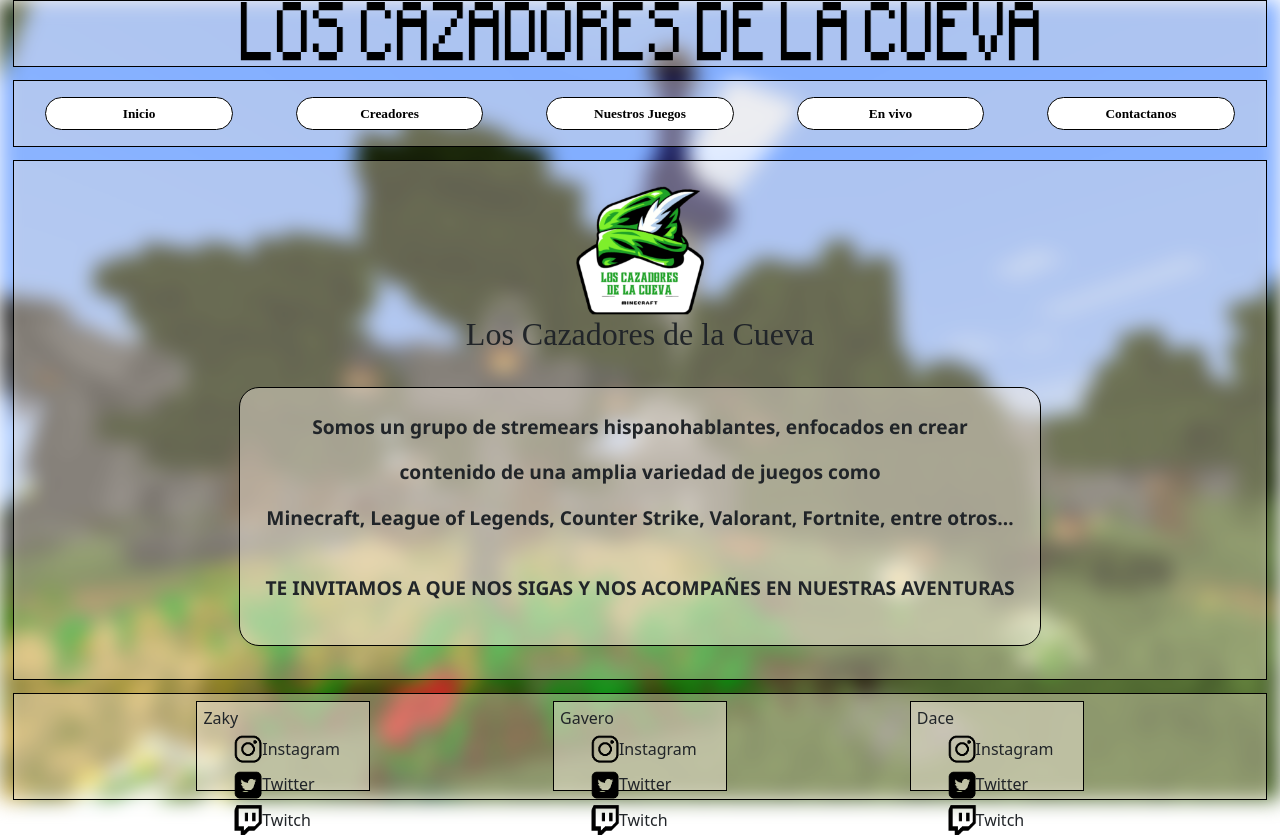
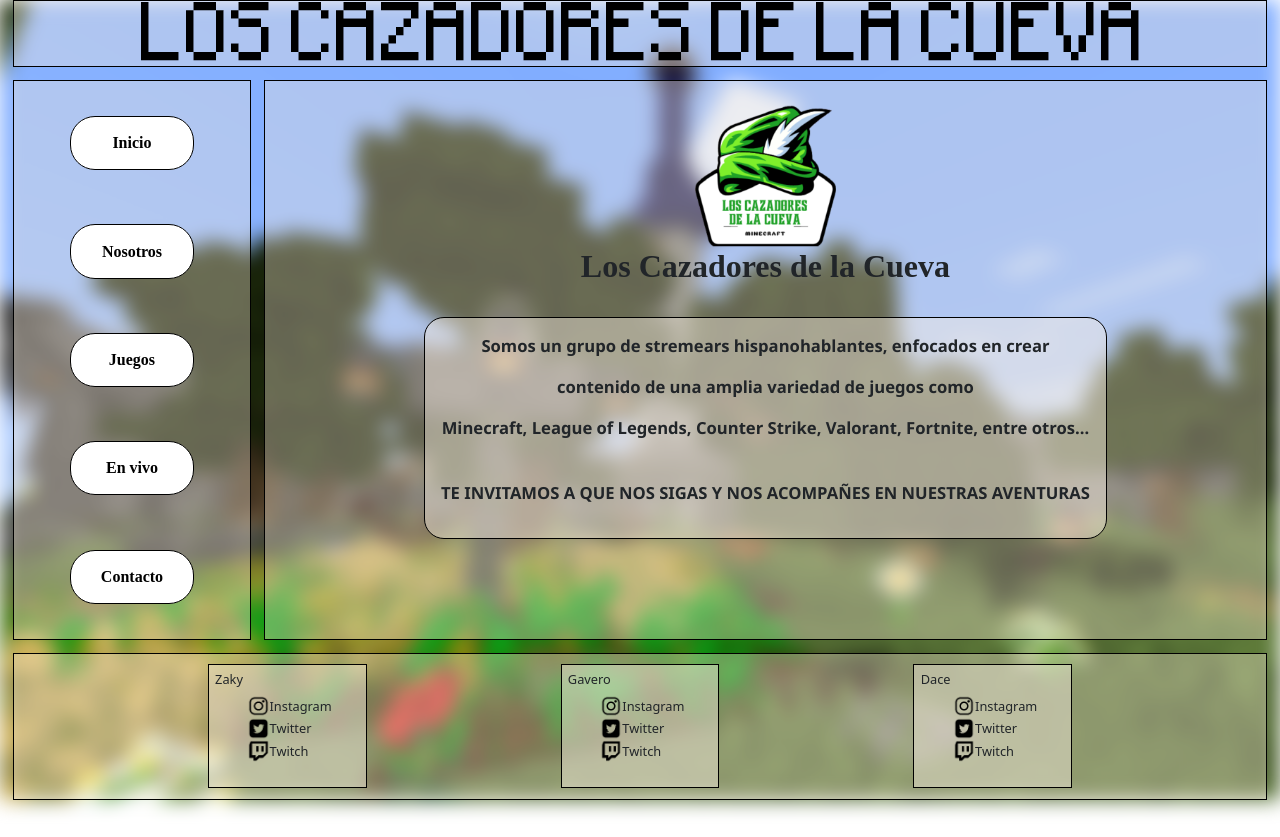
Before and after one commit to Inakigarro/losCazadoresDeLaCueva, a plain HTML site: page index.html in a window 1280 px wide. After the commit the page ends 800 px from the top, so only its background shows below. Drawn offline with nearby package versions, Linux system fonts and the light colour scheme; a web font is replaced by a local one.

Commit message:
feat: several changes to font sizes and imgs width

```diff
--- a/index.html
+++ b/index.html
@@ -13,85 +13,109 @@
     <body>
         <div class="backgroundImage"></div>
         <div class="mainGrid">
-            <header class="headerArea header transparent-base">
-                <img src="./assets/header.png" alt="Los Cazadores de la Cueva">
+            <header class="headerArea header h-auto w-auto d-flex flex-row justify-content-center align-items-center transparent-base">
+                <img class="img-fluid" src="./assets/header.png" alt="Los Cazadores de la Cueva">
             </header>
-            <nav class="navArea navPanel transparent-base">
-                <ul class="navList">
-                    <li class="navListItem"><a class="navItem" href="./index.html">Inicio</a></li>
-                    <li class="navListItem"><a class="navItem" href="./pages/creadores.html">Creadores</a></li>
-                    <li class="navListItem"><a class="navItem" href="./pages/nuetrosJuegos.html">Nuestros Juegos</a></li>
-                    <li class="navListItem"><a class="navItem" href="./pages/live.html">En vivo</a></li>
-                    <li class="navListItem"><a class="navItem" href="./pages/contacto.html">Contactanos</a></li>
+            <nav class="navArea navPanel navbar h-auto transparent-base">
+                <ul class="navList d-flex flex-lg-column flex-md-row flex-sm-row flex-nowrap justify-content-sm-evenly justify-content-center align-items-center w-100 p-0 list-unstyled text-center">
+                    <li class="navListItem d-flex justify-content-center align-items-center">
+                        <a class="navItem h-50 w-75 m-auto d-flex flex-row justify-content-center align-items-center text-center" href="./index.html">
+                            Inicio
+                        </a>
+                    </li>
+                    <li class="navListItem d-flex justify-content-center align-items-center">
+                        <a class="navItem h-50 w-75 m-auto d-flex flex-row justify-content-center align-items-center text-center" href="./pages/creadores.html">
+                            Nosotros
+                        </a>
+                    </li>
+                    <li class="navListItem d-flex justify-content-center align-items-center">
+                        <a class="navItem h-50 w-75 m-auto d-flex flex-row justify-content-center align-items-center text-center" href="./pages/nuetrosJuegos.html">
+                            Juegos
+                        </a>
+                    </li>
+                    <li class="navListItem d-flex justify-content-center align-items-center">
+                        <a class="navItem h-50 w-75 m-auto d-flex flex-row justify-content-center align-items-center text-center" href="./pages/live.html">
+                            En vivo
+                        </a>
+                    </li>
+                    <li class="navListItem d-flex justify-content-center align-items-center">
+                        <a class="navItem h-50 w-75 m-auto d-flex flex-row justify-content-center align-items-center text-center" href="./pages/contacto.html">
+                            Contacto
+                        </a>
+                    </li>
                 </ul>
             </nav>
             <main class="mainContenArea mainContent transparent-base d-flex flex-column justify-content-center align-items-center w-100">
-                <div class="h-100">
-                    <div class="tituloDescripcion h-25 my-5">
-                        <img class="LCdlCLogo" src="./assets/Recurso 1.png" alt="Logo Los Cazadores de la Cueva">
-                        <h2>Los Cazadores de la Cueva</h2>
+                <div class="">
+                    <div class="tituloDescripcion d-flex flex-column flex-nowrap justify-content-start align-items-center h-auto my-4">
+                        <img class="img-fluid" src="./assets/Recurso 1.png" alt="Logo Los Cazadores de la Cueva">
+                        <h2 class="h2 fw-bold text-center h-auto">Los Cazadores de la Cueva</h2>
                     </div>
-                    <div class="descripcion transparent-component h-50">
-                        <p>
-                            Somos un grupo de stremears hispanohablantes, enfocados en crear
-                        </p>
-                        <p>
-                            contenido de una amplia variedad de juegos como
-                        </p>
-                        <p>Minecraft, League of Legends, Counter Strike, Valorant, Fortnite, entre otros…</p>
-                        <br>
-                        <p>TE INVITAMOS A QUE NOS SIGAS Y NOS ACOMPAÑES EN NUESTRAS AVENTURAS</p>
+                    <div class="descripcion d-flex flex-column align-items-center transparent-component h-auto w-auto p-3">
+                            <p class="fw-bold text-center text-break">
+                                Somos un grupo de stremears hispanohablantes, enfocados en crear
+                            </p>
+                            <p class="fw-bold text-center text-break">
+                                contenido de una amplia variedad de juegos como
+                            </p>
+                            <p class="fw-bold text-center text-break">
+                                Minecraft, League of Legends, Counter Strike, Valorant, Fortnite, entre otros…
+                            </p>
+                            <br>
+                            <p class="fw-bold text-center text-break">
+                                TE INVITAMOS A QUE NOS SIGAS Y NOS ACOMPAÑES EN NUESTRAS AVENTURAS
+                            </p>
                     </div>
                 </div>
             </main>
             <footer class="footerArea footer d-flex flex-row justify-content-evenly align-items-center w-100 h-auto transparent-base">
-                <div class="fundador transparent-component">
+                <div class="fundador d-flex flex-column justify-content-start transparent-component">
                     <h5 class="tituloFundador">Zaky</h5>
                     <ul class="redesFundador">
-                        <li>
-                            <img class="redesLogo" src="./assets/instagram.png" alt="instagram logo">
+                        <li class="d-flex flex-row align-items-center h-auto">
+                            <img class="redesLogo img-fluid" src="./assets/instagram.png" alt="instagram logo">
                             <a href="https://www.instagram.com/zaky7tw/" target="_blank">Instagram</a>
                         </li>
-                        <li>
-                            <img class="redesLogo" src="./assets/twitter.png" alt="twitter logo">
+                        <li class="d-flex flex-row align-items-center h-auto">
+                            <img class="redesLogo img-fluid" src="./assets/twitter.png" alt="twitter logo">
                             <a href="https://twitter.com/inakigarro" target="_blank">Twitter</a>
                         </li>
-                        <li>
-                            <img class="redesLogo" src="./assets/twitch.png" alt="twitch logo">
+                        <li class="d-flex flex-row align-items-center h-auto">
+                            <img class="redesLogo img-fluid" src="./assets/twitch.png" alt="twitch logo">
                             <a href="https://www.twitch.tv/zaky7lol" target="_blank">Twitch</a>
                         </li>
                     </ul>
                 </div>
-                <div class="fundador transparent-component">
+                <div class="fundador d-flex flex-column justify-content-start transparent-component">
                     <h5 class="tituloFundador">Gavero</h5>
                     <ul class="redesFundador">
-                        <li>
-                            <img class="redesLogo" src="./assets/instagram.png" alt="instagram logo">
+                        <li class="d-flex flex-row align-items-center h-auto">
+                            <img class="redesLogo img-fluid" src="./assets/instagram.png" alt="instagram logo">
                             <a href="https://www.instagram.com/gav3ro" target="_blank">Instagram</a>
                         </li>
-                        <li>
-                            <img class="redesLogo" src="./assets/twitter.png" alt="twitter logo">
+                        <li class="d-flex flex-row align-items-center h-auto">
+                            <img class="redesLogo img-fluid" src="./assets/twitter.png" alt="twitter logo">
                             <a href="https://twitter.com/GaveroYT" target="_blank">Twitter</a>
                         </li>
-                        <li>
-                            <img class="redesLogo" src="./assets/twitch.png" alt="twitch logo">
+                        <li class="d-flex flex-row align-items-center h-auto">
+                            <img class="redesLogo img-fluid" src="./assets/twitch.png" alt="twitch logo">
                             <a href="https://www.twitch.tv/gavero" target="_blank">Twitch</a>
                         </li>
                     </ul>
                 </div>
-                <div class="fundador transparent-component">
+                <div class="fundador d-flex flex-column justify-content-start transparent-component">
                     <h5 class="tituloFundador">Dace</h5>
                     <ul class="redesFundador">
-                        <li>
-                            <img class="redesLogo" src="./assets/instagram.png" alt="instagram logo">
+                        <li class="d-flex flex-row align-items-center h-auto">
+                            <img class="redesLogo img-fluid" src="./assets/instagram.png" alt="instagram logo">
                             <a href="https://www.instagram.com/k.reyes.8" target="_blank">Instagram</a>
                         </li>
-                        <li>
-                            <img class="redesLogo" src="./assets/twitter.png" alt="twitter logo">
+                        <li class="d-flex flex-row align-items-center h-auto">
+                            <img class="redesLogo img-fluid" src="./assets/twitter.png" alt="twitter logo">
                             <a href="https://twitter.com/DaceUy" target="_blank">Twitter</a>
                         </li>
-                        <li>
-                            <img class="redesLogo" src="./assets/twitch.png" alt="twitch logo">
+                        <li class="d-flex flex-row align-items-center h-auto">
+                            <img class="redesLogo img-fluid" src="./assets/twitch.png" alt="twitch logo">
                             <a href="https://www.twitch.tv/daceuy" target="_blank">Twitch</a>
                         </li>
                     </ul>
--- a/style.css
+++ b/style.css
@@ -48,18 +48,13 @@
     z-index: 10;
 
     /* Ancho y Alto */
-    height: auto;
+    /* height: auto; */
 
     /* margin  */
     margin-bottom: 1%;
 
-    /* display */
-    display: flex;
-}
-
-.header img {
-    height: auto;
-    margin: auto
+    /* display
+    display: flex; */
 }
 
 /* Navigation */
@@ -70,60 +65,23 @@
 .navPanel {
     z-index: 10;
 
-    /* Ancho y Alto */
-    height: auto;
-
     /* Margin */
     margin-right: 5%;
 }
 
-
-
-.navList {
-    width: 100%;
-
-    /* padding */
-    padding: 0;
-
-    /* Display */
-    display: flex;
-    flex-direction: column;
-    justify-content: center;
-    align-items: center;
-
-    /* lista */
-    list-style: none;
-}
-
 .navListItem {
-
     /* Ancho y Alto */
+    min-width: 20%;
     height: 20%;
     width: 70%;
-
-    /* Display */
-    display: flex;
-    justify-content: space-evenly;
-    align-items: center;
 }
 
 .navItem {
-    /* Ancho y Alto */
-    height: 50%;
-    width: 75%;
-
-    /* Margin y Padding */
-    margin: auto;
-
-    /* Display */
-    display: flex;
-    justify-content: center;
-    align-items: center;
-    text-align: center;
-
     background-color: white;
     border: 1px solid black;
     border-radius: 25px;
+
+    font-size: 1.25vw;
 }
 
     a.navItem, a.navItem:active {
@@ -158,9 +116,6 @@
 }
 
 .fundador {
-    display: flex;
-    flex-direction: column;
-    justify-content: flex-start;
     height: 85%;
     padding: 0.5%;
 }
@@ -168,13 +123,7 @@
 .redesFundador {
     list-style: none;
     height: 80%;
-}
-
-.redesFundador li {
-    display: flex;
-    flex-direction: row;
-    align-items: center;
-    height: auto;
+    font-size: 1vw;
 }
 
 .redesFundador li a, .redesFundador li a:active {
@@ -187,46 +136,30 @@
 }
 
 .tituloFundador{
+    font-size: 1vw;
     height: fit-content;
 }
 
     /* Inicio */
 
     .tituloDescripcion {
-        display: flex;
-        flex-direction: column;
-        flex-wrap: nowrap;
-
-        justify-content: center;
-        align-items: center;
-
         font-family: 'MinecraftiaRegular';
         font-weight: normal;
         font-style: normal;
-        font-size: x-large;
+        font-size: 2.25vw;
+    }
 
-        height: auto;
+    .tituloDescripcion img {
+        width: 11vw;
     }
 
      .descripcion {
-        display: flex;
-        flex-direction: column;
-        justify-content: center;
-        align-items: center;
-
-        height: auto;
-        width: auto;
         border-radius: 20px;
-
-        padding: 25px;
     }
 
     .descripcion p {
         font-family: 'Segoe UI', Tahoma, Geneva, Verdana, sans-serif;
-        font-weight: bold;
-        font-size: larger;
-        text-align: center;
-        word-wrap: break-word;
+        font-size: 1.3vw;
     }
 
     /* Creadores */
@@ -384,7 +317,7 @@
             margin: 2.5%;
         }
 
-@media (max-width: 1312px) {
+@media (max-width: 991px) {
     .mainGrid {
         display: grid;
         grid-template-columns: 100%;
@@ -421,13 +354,22 @@
     }
 
     .navItem {
-        font-size: smaller;
+        font-size: 2.25vw;
     }
-
 
     .tituloDescripcion{
         margin-top: 5%;
         margin-bottom: 2%;
+        font-size: 1.25vw;
+    }
+
+    .tituloDescripcion img {
+        width: 20vw;
+    }
+
+    .descripcion p {
+        font-family: 'Segoe UI', Tahoma, Geneva, Verdana, sans-serif;
+        font-size: 2.5vw;
     }
 
 
@@ -437,7 +379,8 @@
     }
 
     .redesFundador li {
-        margin-bottom: 8%
+        margin-bottom: 8%;
+        font-size: 1vw
     }
     .redesLogo{
         margin-right: 1%;
```
